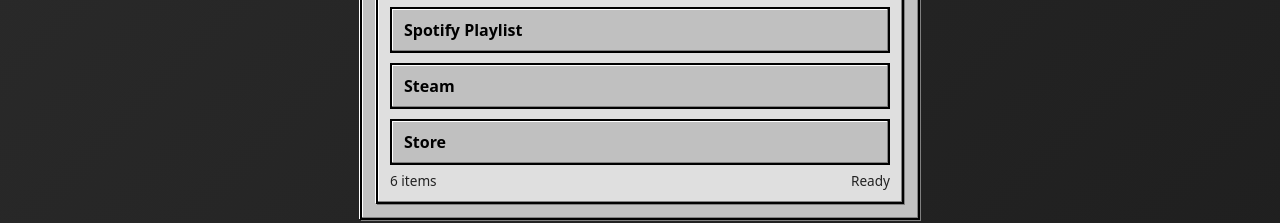
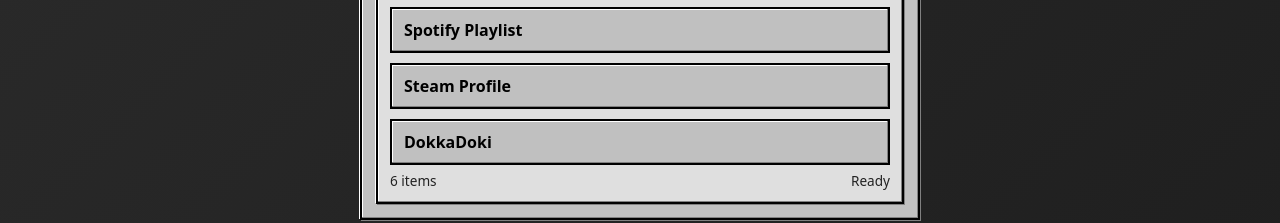
Before and after one commit to zayninrevolt/thisisme, a plain HTML site: page index.html in a window 1280 px wide. Shown: the part 355-578 px from the top of the page. Drawn offline with Linux system fonts and the light colour scheme.

Commit message:
Update index.html

```diff
--- a/index.html
+++ b/index.html
@@ -437,8 +437,8 @@
             <a class="btn-98" href="https://www.instagram.com/zayninrevolt" target="_blank">Instagram</a>
             <a class="btn-98" href="https://www.youtube.com/@zaynonfire" target="_blank">YouTube</a>
             <a class="btn-98" href="https://open.spotify.com/playlist/32JiIjyJ5ctyqG7LkSZaFA?si=Zc_3ZtKqT0Sm36SUb8KyPQ" target="_blank">Spotify Playlist</a>
-            <a class="btn-98" href="https://steamcommunity.com/id/ZaynOnFire" target="_blank">Steam</a>
-            <a class="btn-98" href="https://dokkadoki.co.uk" target="_blank">Store</a>
+            <a class="btn-98" href="https://steamcommunity.com/id/ZaynOnFire" target="_blank">Steam Profile</a>
+            <a class="btn-98" href="https://dokkadoki.co.uk" target="_blank">DokkaDoki</a>
           </div>
           <div class="status-bar">
             <span>6 items</span>
```
